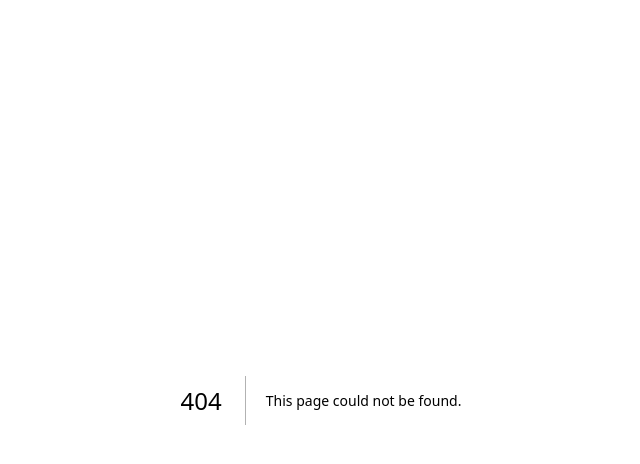
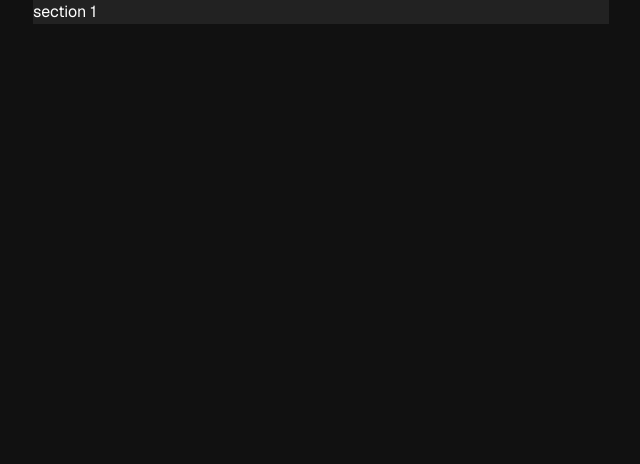
Before and after one commit to fulopkovacs/horizontal-scroll-text-effect, a Next.js app: page /v3 in a window 1280 px wide. Before the commit this address had no page. Shown: the top 464 px of the page, without its empty margins (319-959 px from the left). Built offline with nearby package versions, Linux system fonts and the light colour scheme.

Commit message:
Set up the layout for v3

```diff
--- /dev/null
+++ b/src/components/Section.tsx
@@ -0,0 +1,9 @@
+import { ReactNode } from "react";
+
+export function Section({ children }: { children: ReactNode }) {
+  return (
+    <div className="mx-6 max-w-3xl bg-gray3 text-white sm:mx-auto sm:max-w-xl">
+      {children}
+    </div>
+  );
+}
--- /dev/null
+++ b/src/pages/v3/index.tsx
@@ -0,0 +1,11 @@
+import { Section } from "~/components/Section";
+
+export default function Page() {
+  return (
+    <div>
+      <Section>
+        <h1>section 1</h1>
+      </Section>
+    </div>
+  );
+}
```
